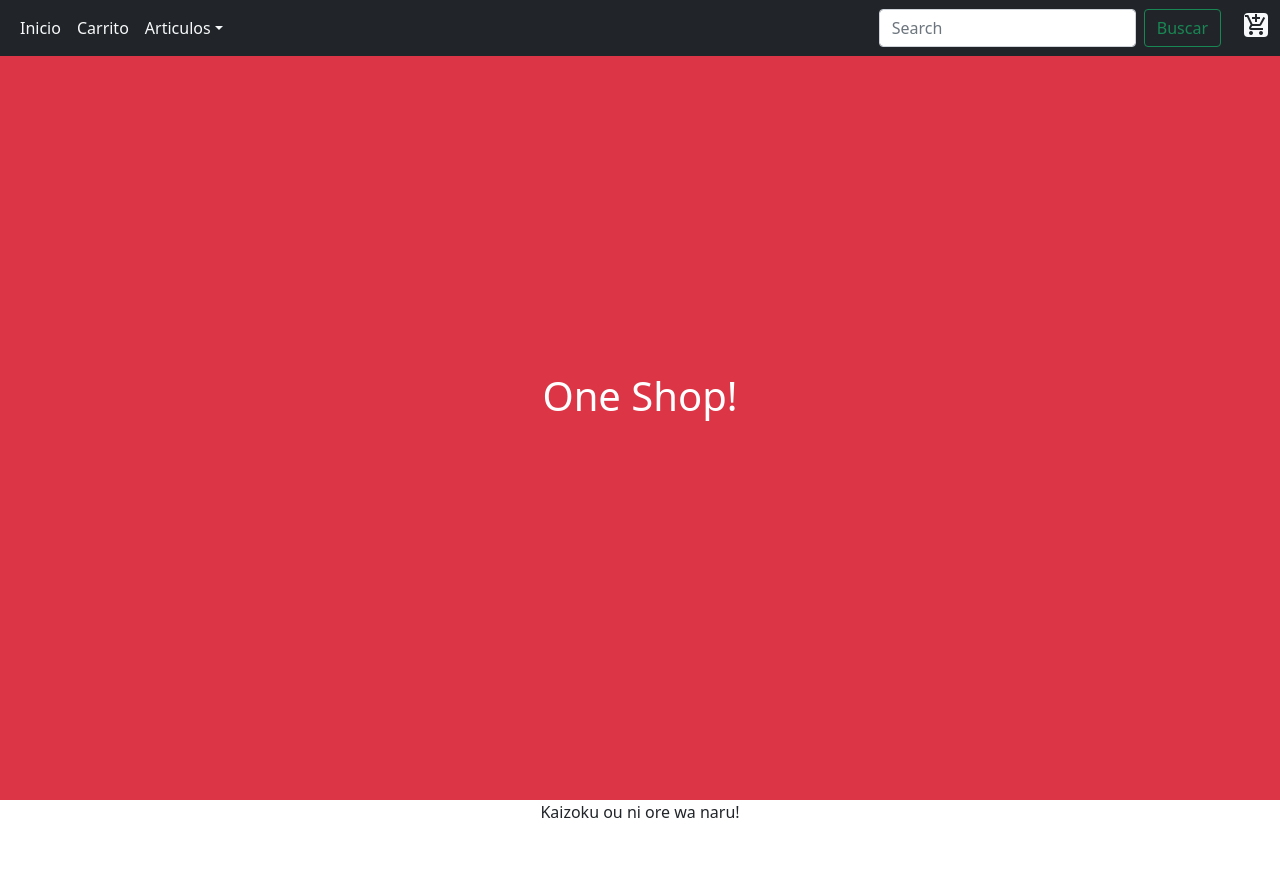
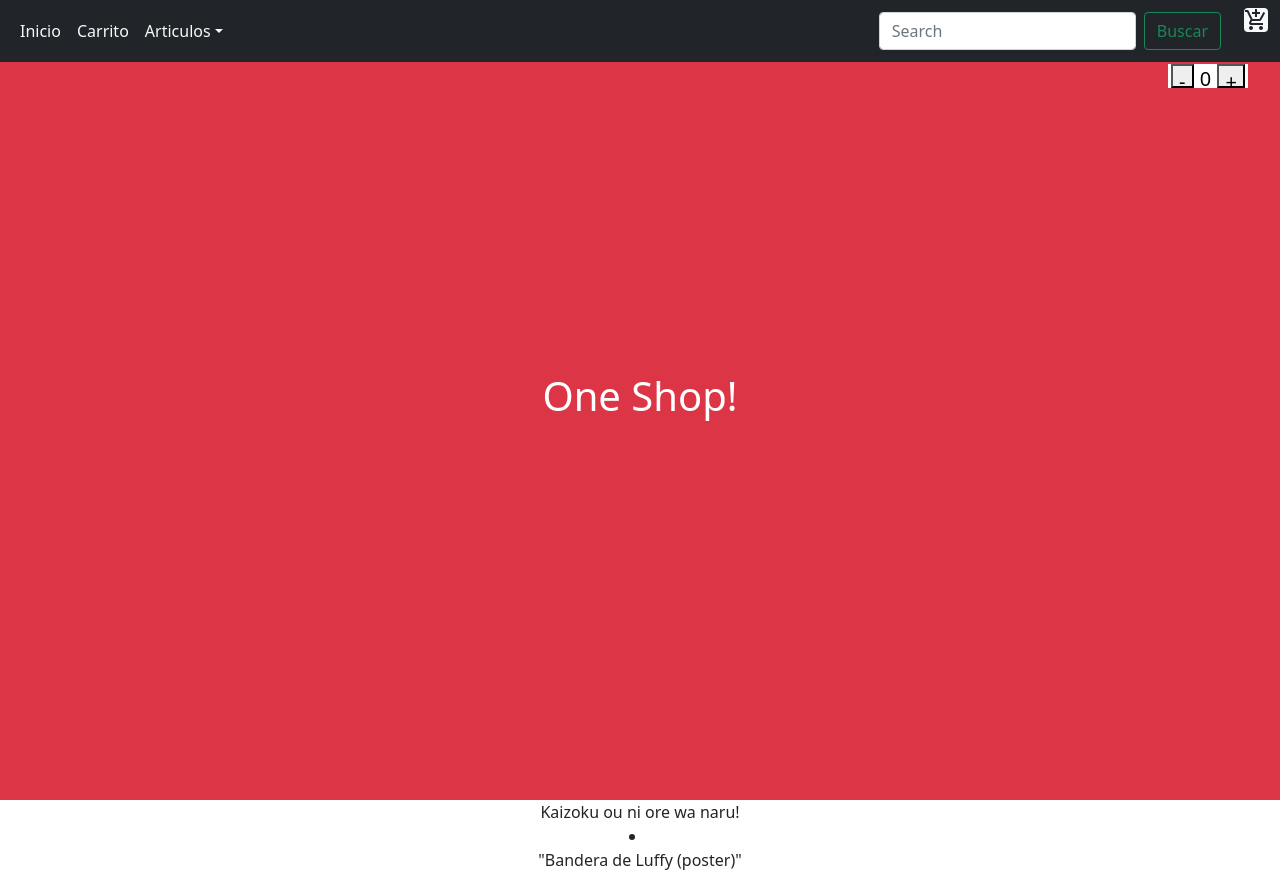
Before and after one commit to El-Chuni/OneShop-Diaz, a React (Create React App) app: page / in a window 1280 px wide. Before the commit the page ends 824 px from the top, so only its background shows below. Built offline with nearby package versions, Linux system fonts and the light colour scheme.

Commit message:
ItemCount añadido pero necesita completarse

```diff
--- a/src/App.js
+++ b/src/App.js
@@ -5,6 +5,7 @@ import "bootstrap/dist/js/bootstrap.bundle.min.js";
 import 'material-icons/iconfont/material-icons.css';
 import NavBar from './components/NavBar/NavBar';
 import ItemListContainer from './components/ItemListContainer/ItemListContainer';
+
 
 function App() {
   return (
--- a/src/components/ItemListContainer/ItemListContainer.js
+++ b/src/components/ItemListContainer/ItemListContainer.js
@@ -1,9 +1,16 @@
 import React from "react";
+import { useState } from "react";
 
 const ItemListContainer = ({frase}) => {
+
     return (
-        <div>
+        <div className="d-flex flex-column">
             <span>{frase}</span>
+            <div>
+                <li>
+                    <p>"Bandera de Luffy (poster)"</p>
+                </li>
+            </div>
         </div>
     )
 }
--- a/src/components/NavBar/CartWidget/CartWidget.js
+++ b/src/components/NavBar/CartWidget/CartWidget.js
@@ -1,8 +1,12 @@
 import React from "react";
+import ItemCount from "./ItemCount/ItemCount.js";
 
 const CartWidget = () => {
     return (
-        <span className="material-icons-outlined bg-light rounded">add_shopping_cart</span>
+        <>
+            <span className="material-icons-outlined bg-light rounded">add_shopping_cart</span>
+            <ItemCount />
+        </>
     )
 }
 
--- /dev/null
+++ b/src/components/NavBar/CartWidget/ItemCount/ItemCount.js
@@ -0,0 +1,34 @@
+import React, {useState} from "react";
+
+const ItemCount = () => {
+
+    const [compras, setCompras] = useState(0);
+
+    let stockActual = 6;
+
+    const añadirItem = () => {
+        if (compras<stockActual) {
+            setCompras(compras + 1);
+        }
+    }
+
+    const quitarItem = () => {
+        if (compras>0) {
+            setCompras(compras - 1);
+        }
+    }
+
+    return (
+        <>
+            <p className="rounded"></p>
+
+            <div className="d-flex flex-row justify-content-around" id="itemsCarrito">
+                    <button onClick={quitarItem}>-</button>
+                    <p>{compras}</p>
+                    <button onClick={añadirItem}>+</button>
+            </div>
+        </>
+    )
+}
+
+export default ItemCount
--- a/src/index.css
+++ b/src/index.css
@@ -12,6 +12,21 @@ code {
     monospace;
 }
 
+#itemsCarrito {
+  position: fixed;
+  top: 8vh;
+  right: 4vh;
+  width: 10vh;
+  height: 3vh;
+
+  font-size: 20px;
+  text-align: center;
+  background-color: rgb(255, 255, 255);
+  color: rgb(0, 0, 0);
+
+  z-index: 2;
+}
+
 .barraPrincipal {
   margin-top: 0;
 }
```
